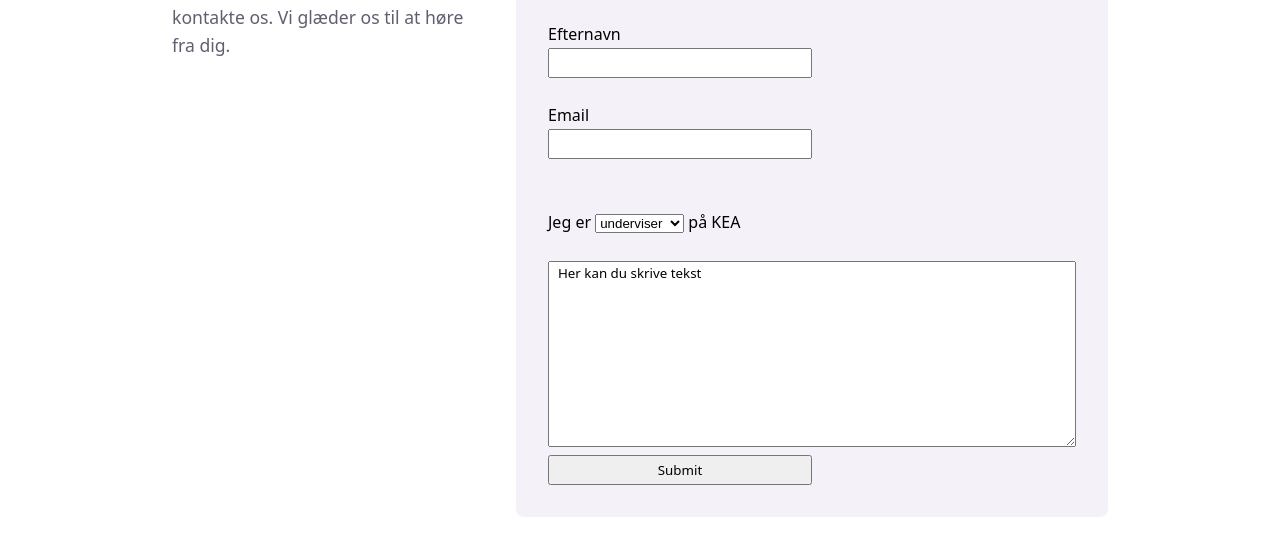
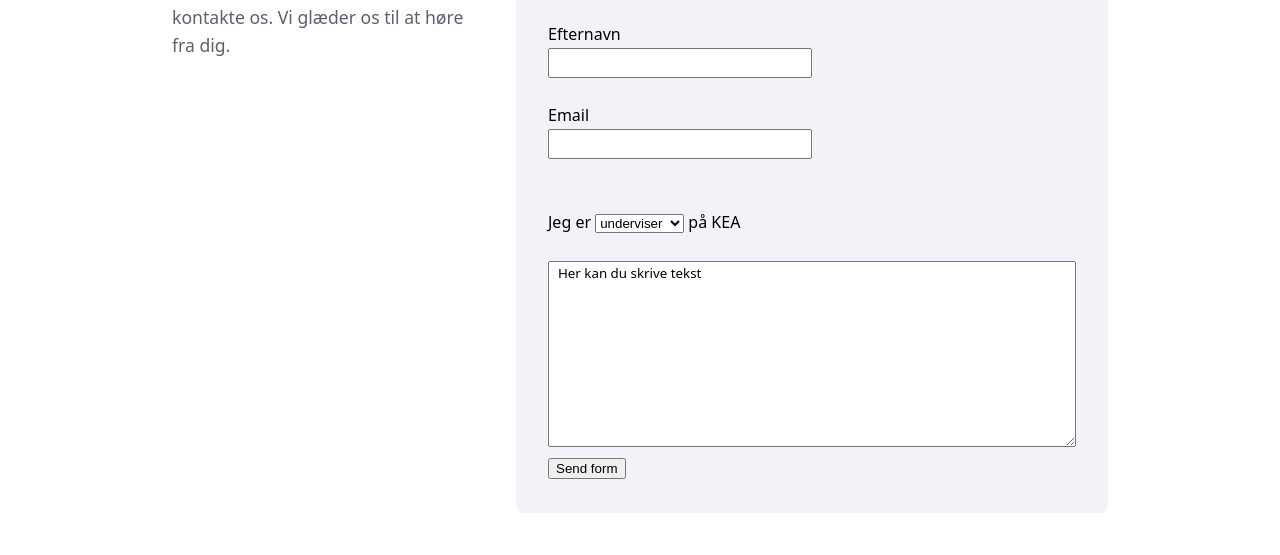
Before and after one commit to snotbroder/formular-oevelse-master, a plain HTML site: page index.html in a window 1280 px wide. Shown: the part 249-804 px from the top of the page. Drawn offline with Linux system fonts and the light colour scheme.

Commit message:
opdateret send form knap

```diff
--- a/index.html
+++ b/index.html
@@ -51,7 +51,7 @@
   </textarea>
           <br>
 
-          <input type="submit" for="submit"></input>
+          <button type="submit" for="submit">Send form</button>
           <div></div>
         </div>
       </form>
```
